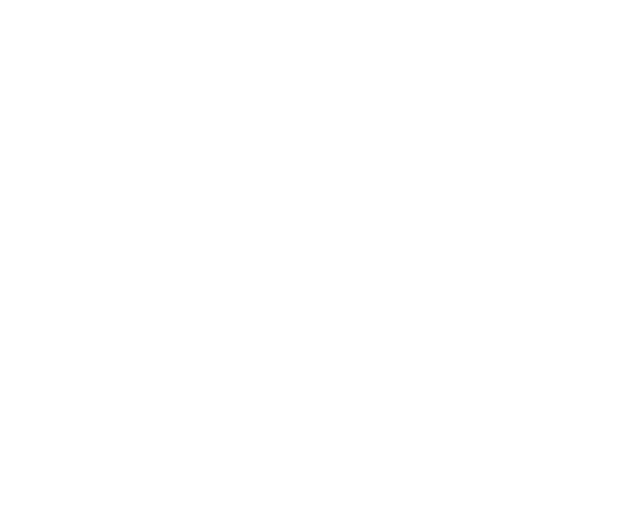
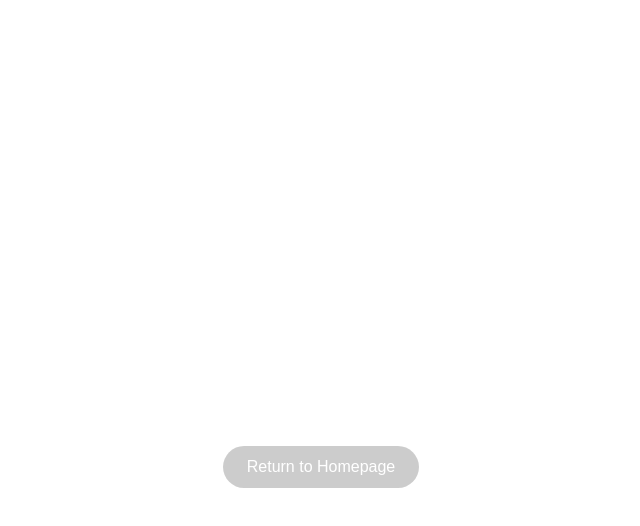
Before and after one commit to ccn110116/bing-wallpaper, a website: page src/worker/assets/error.html in a window 1280 px wide. In both pictures the pointer is over the link "Return to Homepage". Shown: the whole page, without its empty margins (319-959 px from the left). Drawn offline with Linux system fonts and the light colour scheme.

Commit message:
Update style

```diff
--- a/src/worker/assets/error.html
+++ b/src/worker/assets/error.html
@@ -47,13 +47,12 @@
             margin-top: 20px;
             color: white;
             background-color: rgba(255, 255, 255, 0.1);
-            border: 1px solid rgba(255, 255, 255, 0.2);
             border-radius: 50px;
             text-decoration: none;
             transition: background-color 0.3s ease;
         }
         .button:hover {
-            background-color: rgba(255, 255, 255, 0.2);
+            background-color: rgba(0, 0, 0, 0.2);
         }
     </style>
 </head>
```
